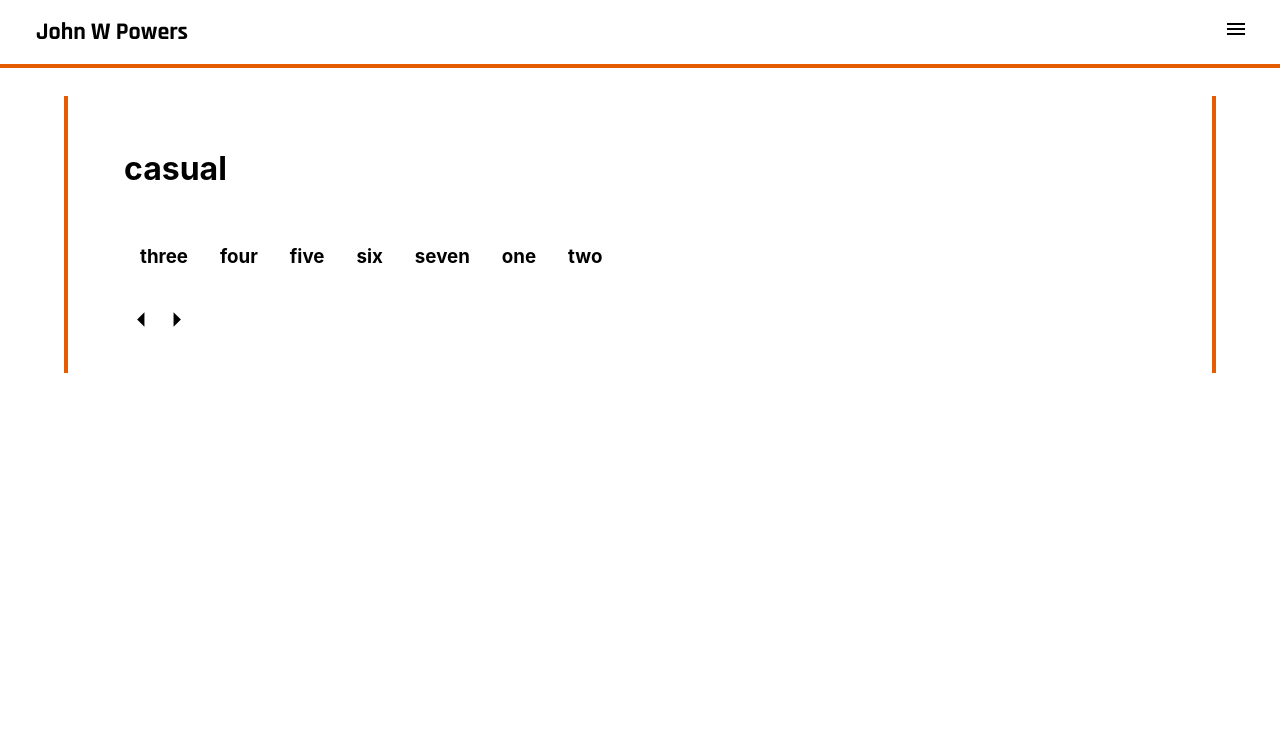
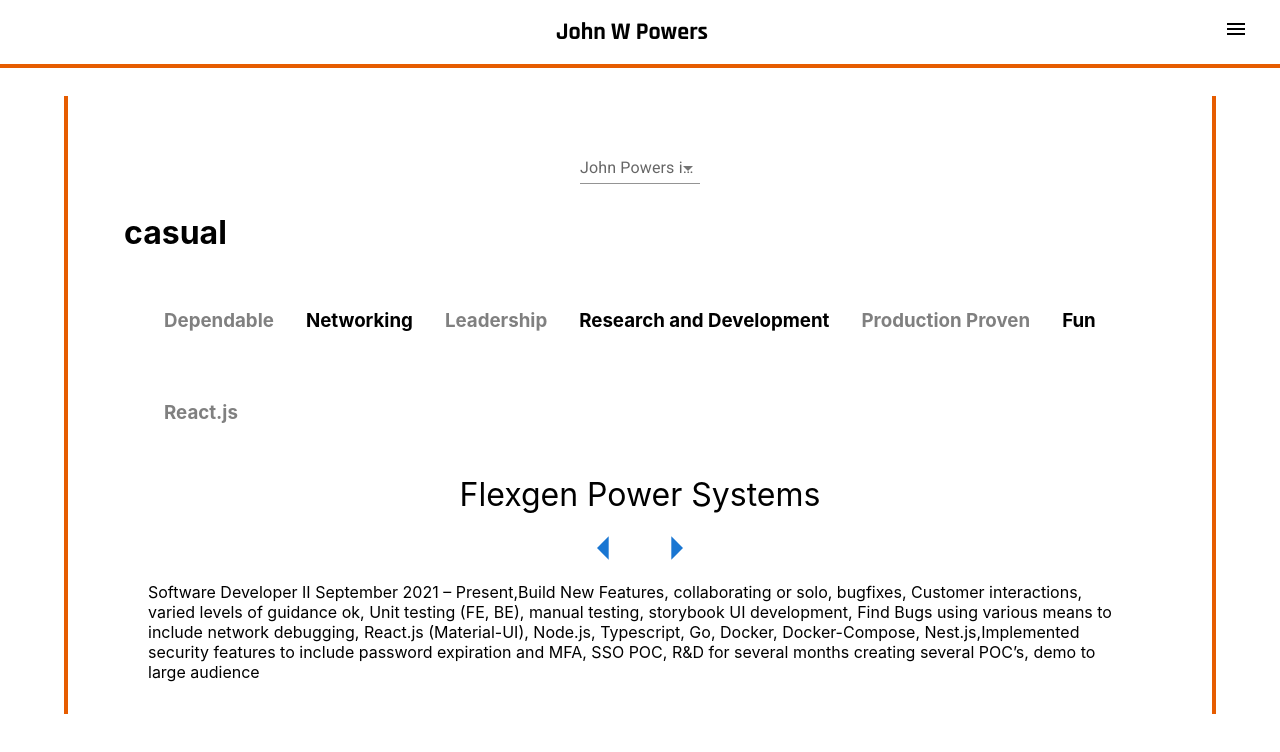
Before and after one commit to jwpowers2/johnwpowers, a React (Create React App) app: page / in a window 1280 px wide. Shown: the top 752 px of the page. Built offline with nearby package versions, Linux system fonts and the light colour scheme.

Commit message:
adding things like ticker

```diff
--- a/src/components/ExperienceBox.js
+++ b/src/components/ExperienceBox.js
@@ -1,11 +1,53 @@
+import {useState} from 'react';
 import ArrowLeftIcon from '@mui/icons-material/ArrowLeft';
 import ArrowRightIcon from '@mui/icons-material/ArrowRight';
+import {Container,Button,Box,Stack} from "@mui/material";
 
 export default function ExperienceBox(props) {
+    let [experience, setExperience] = useState(props.experience);
+    let [count, setCount] = useState(0)
+    const arrowLeft = () => {
+        const newCount = count - 1;
+        setCount(newCount);
+    }
+    const arrowRight = () => {
+        const newCount = count + 1;
+        setCount(newCount);
+    }
     return (
-        <>
-        <ArrowLeftIcon fontSize="large" />
-        <ArrowRightIcon fontSize="large" />
-        </>
+        <Container>
+        <Box
+            display="flex"
+            justifyContent="center"
+            alignItems="center"
+        >
+        <Box sx={{pt:".5em"}} style={{fontSize:"2em"}}>
+                {experience[count].title}
+            </Box>
+        </Box>
+        <Box
+            display="flex"
+            justifyContent="center"
+            alignItems="center"
+        >
+            <Stack direction="row" style={{fontSize:"2em"}}>
+                <Button onClick={arrowLeft}>
+                    <ArrowLeftIcon style={{fontSize:"4em"}}/>
+                </Button>
+
+                <Button onClick={arrowRight}>
+                    <ArrowRightIcon style={{fontSize:"4em"}}/>
+                </Button>
+            </Stack>
+
+        </Box>
+        <Box
+            display="flex"
+            justifyContent="center"
+            alignItems="center"
+        >
+        {experience[count].body}
+      </Box>
+      </Container>
     )
 }
--- a/src/components/Navbar.js
+++ b/src/components/Navbar.js
@@ -48,6 +48,8 @@
       <Toolbar sx={{ borderBottom: "4px solid #e65c00" }}>
         <Typography
           variant="h5"
+          display="flex"
+          justifyContent="center"
           sx={{
             flexGrow: "1",
             fontWeight: 700,
@@ -91,8 +93,8 @@
               <CloseIcon onClick={toggleDrawer(false)} />
             </IconButton>
             <Stack sx={{p:"2em"}}>
-              <h4>linkedin link</h4>
-              <h4>github link</h4>
+              <h4>https://www.linkedin.com/pub/john-powers/54/35a/46</h4>
+              <h4>https://www.github.com/jwpowers2</h4>
             </Stack>
           </Box>
         </Drawer>
--- a/src/components/Ticker.js
+++ b/src/components/Ticker.js
@@ -1,4 +1,6 @@
 import { useEffect, useState } from "react";
+import {Container,Box,Stack} from "@mui/material";
+import { green } from "@mui/material/colors";
 
 export default function Ticker(props) {
   let [displayArr, setDisplayArr] = useState(props.arr);
@@ -15,18 +17,30 @@
     return () => clearInterval(interval);
   }, []);
   return (
-    <>
+
+    <Container>
+        <Box
+            display="flex"
+            justifyContent="center"
+            alignItems="center"
+        >
       <div id="tickerBox">
         <div className="headlineBox" style={{ display: "block" }}>
-          {displayArr.map((item) => {
+          {displayArr.map((item, index) => {
+            let color = "black";
+            if (index % 2 === 0) {
+              color = "gray";
+            }
             return (
-              <span style={{ display: "inline-block", padding: "1em" }}>
+              <span style={{ display: "inline-block", padding: "1em", color: `${color}` }}>
                 <h3>{item}</h3>
               </span>
             );
           })}
         </div>
       </div>
-    </>
+      </Box>
+      </Container>
+
   );
 }
--- a/src/views/Casual.js
+++ b/src/views/Casual.js
@@ -7,8 +7,14 @@
     <>
     <Container>
         <h1>casual</h1>
-        <Ticker arr={["one","two","three","four","five","six","seven"]}/>
-        <ExperienceBox/>
+        <Ticker arr={["React.js","","Dependable","Networking","Leadership","Research and Development","Production Proven", "Fun"]}/>
+        <ExperienceBox experience={
+          [
+            {title:"Flexgen Power Systems", body:"Software Developer II September 2021 – Present,Build New Features, collaborating or solo, bugfixes, Customer interactions, varied levels of guidance ok, Unit testing (FE, BE), manual testing, storybook UI development, Find Bugs using various means to include network debugging, React.js (Material-UI), Node.js, Typescript, Go, Docker, Docker-Compose, Nest.js,Implemented security features to include password expiration and MFA, SSO POC, R&D for several months creating several POC’s, demo to large audience"},
+            {title:"The Select Group, at Cisco Systems",body:"Software Developer II, greenfield project development (front end) September 2019 – May 2022"},
+            {title:"Spottedbot",body:"Developer, Cloud Threat Intelligence web site January 2019 – August 2019"}
+          ]}
+        />
     </Container>
     </>
   )
--- a/src/views/Home.js
+++ b/src/views/Home.js
@@ -1,13 +1,46 @@
+import {useState} from 'react';
 import Navbar from "../components/Navbar";
 import { Container, Box } from "@mui/material";
+import InputLabel from '@mui/material/InputLabel';
+import MenuItem from '@mui/material/MenuItem';
+import FormControl from '@mui/material/FormControl';
+import Select, { SelectChangeEvent } from '@mui/material/Select';
 import Casual from "./Casual";
 
 export default function Home() {
+  const [age, setAge] = useState('');
+
+  const handleChange = (event) => {
+    setAge(event.target.value);
+  };
   return (
     <>
     <Navbar/>
     <Container>
         <Box sx={{ mt: "6em", p: "2em", borderRight: "4px solid #e65c00", borderLeft: "4px solid #e65c00"}}>
+        <Box
+            display="flex"
+            justifyContent="center"
+            alignItems="center"
+        >
+        <FormControl variant="standard" sx={{ m: 1, minWidth: 120 }}>
+        <InputLabel id="demo-simple-select-standard-label">John Powers is ...</InputLabel>
+        <Select
+          labelId="demo-simple-select-standard-label"
+          id="demo-simple-select-standard"
+          value={age}
+          onChange={handleChange}
+          label="John Powers is ..."
+        >
+          <MenuItem value="">
+            <em>None</em>
+          </MenuItem>
+          <MenuItem value={10}>Casual</MenuItem>
+          <MenuItem value={20}>Formal</MenuItem>
+          <MenuItem value={30}>A Honeypot</MenuItem>
+        </Select>
+      </FormControl>
+      </Box>
             <Casual/>
         </Box>
     </Container>
```
